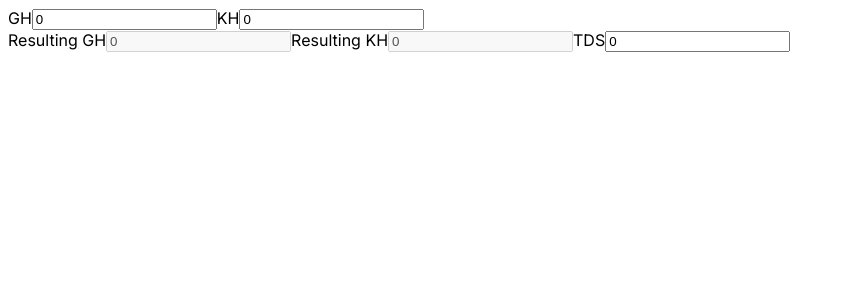
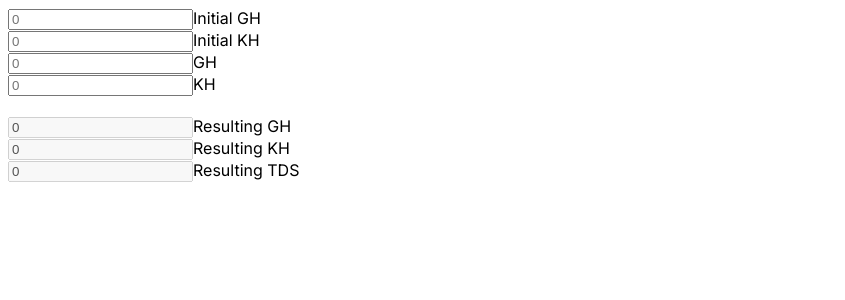
Before and after one commit to websterbontilao/coffee-diy-water-calculator, a Next.js app: page / in a window 1280 px wide. Shown: the top 300 px of the page, without its empty margins (0-845 px from the left). Built offline with nearby package versions, Linux system fonts and the light colour scheme.

Commit message:
Re-implemented number field component

```diff
--- a/app/components/Calculator.js
+++ b/app/components/Calculator.js
@@ -2,28 +2,14 @@
 import { useState } from "react";
 import { calculateTDS, calculateGH, calculateKH } from "./TDSCalculator";
 
-
-function Number({label, value, onChange, disabled}) {
-
-    return (
-        <>
-            <label>
-                <span>{label}</span>
-                <input
-                    type="text"
-                    value={value}
-                    onChange={onChange}
-                    disabled={disabled}
-                />
-            </label>
-        </>
-    );
-}
+import Number from "./fields/NumberField";
 
 export default function Calculator() {
 
-    const [ghValue, setGhValue] = useState(0);
-    const [khValue, setKhValue] = useState(0);
+    const [initialGhValue, setinitialGhValue] = useState('');
+    const [initialKhValue, setinitialKhValue] = useState('');
+    const [ghValue, setGhValue] = useState('');
+    const [khValue, setKhValue] = useState('');
     const [tdsValue, setTdsValue] = useState(0);
 
     const [ghResult, setGhResult] = useState(0);
@@ -34,24 +20,19 @@ export default function Calculator() {
 
         const newValue = e.target.value;
 
-        if (isValidNumber(newValue)) {
-
         setGhValue(newValue);
 
         const newGhResult = calculateGH(newValue, 1000);
         setGhResult(newGhResult);
 
-            const tds = calculateTDS(newValue, newGhResult);
+        const tds = calculateTDS(newValue, khResult);
 
         setTdsValue(tds);
-        }
     }
 
     function handleKHChange(e) {
 
         const newValue = e.target.value;
-
-        if (isValidNumber(newValue)) {
 
         setKhValue(newValue);
 
@@ -62,31 +43,17 @@ export default function Calculator() {
 
         setTdsValue(tds);
     }
-    }
-
-    function updateTdsValue() {
-
-        let tds = calculateTDS(ghResult, khResult);
-
-        setTdsValue(tds);
-    }
 
     return (
-        <div>
+        <div className="flex flex-col flex-nowrap ml-5 mt-5">
+            <Number label="Initial GH" value={ghValue} onChange={handleGHChange} />
+            <Number label="Initial KH" value={khValue} onChange={handleKHChange} />
             <Number label="GH" value={ghValue} onChange={handleGHChange} />
             <Number label="KH" value={khValue} onChange={handleKHChange} />
             <br />
             <Number label="Resulting GH" value={ghResult} disabled={true} />
             <Number label="Resulting KH" value={khResult} disabled={true} />
-            <Number label="TDS" value={tdsValue} />
+            <Number label="Resulting TDS" value={tdsValue} disabled={true} />
         </div>
     );
 }
-
-
-function isValidNumber(value, regex) {
-
-    regex = regex ? regex : /^\d{1,}(\.\d{0,2})?$/;
-
-    return !value || regex.test(value);
-}
--- /dev/null
+++ b/app/components/fields/NumberField.js
@@ -0,0 +1,38 @@
+
+export default function Number({label, value, onChange, disabled, regex}) {
+
+    function handleNumberChange(event, onChange) {
+
+        const newVal = event.target.value;
+
+        if (validateNumber(newVal) && onChange) {
+
+            onChange(event);
+        }
+    }
+
+    return (
+        <div className="w-1/5 mt-2">
+            <div className="relative">
+                <input
+                    className="rounded-1xl appearance-none border border-gray-300 rounded w-full min-w-0 md:min-w-xs py-2 px-3 text-gray-700 leading-tight focus:outline-none focus:ring-2 focus:ring-blue-500"
+                    type="text"
+                    value={value}
+                    onChange={(event) => handleNumberChange(event, onChange)}
+                    placeholder="0"
+                    disabled={disabled}
+                />
+                <label className="absolute left-3 -top-2 text-gray-500 text-sm bg-white px-1">
+                    {label}
+                </label>
+            </div>
+        </div>
+    );
+}
+
+function validateNumber(value, regex) {
+
+    regex = regex ? regex : /^(\d{1,}(\.\d{0,2})?)?$/;
+
+    return regex.test(value);
+}
```
Lines whose indentation alone changed are shown as unchanged.
